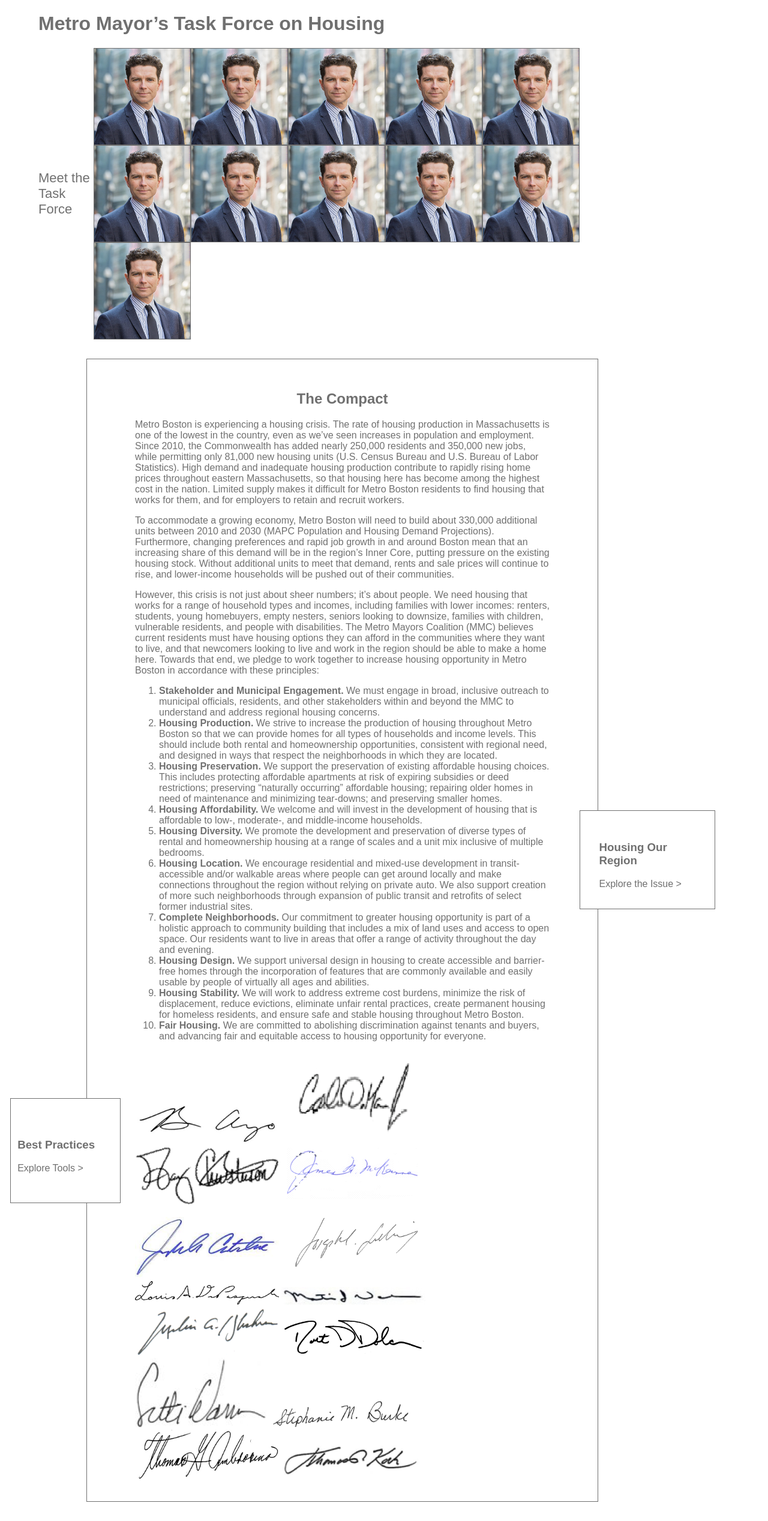
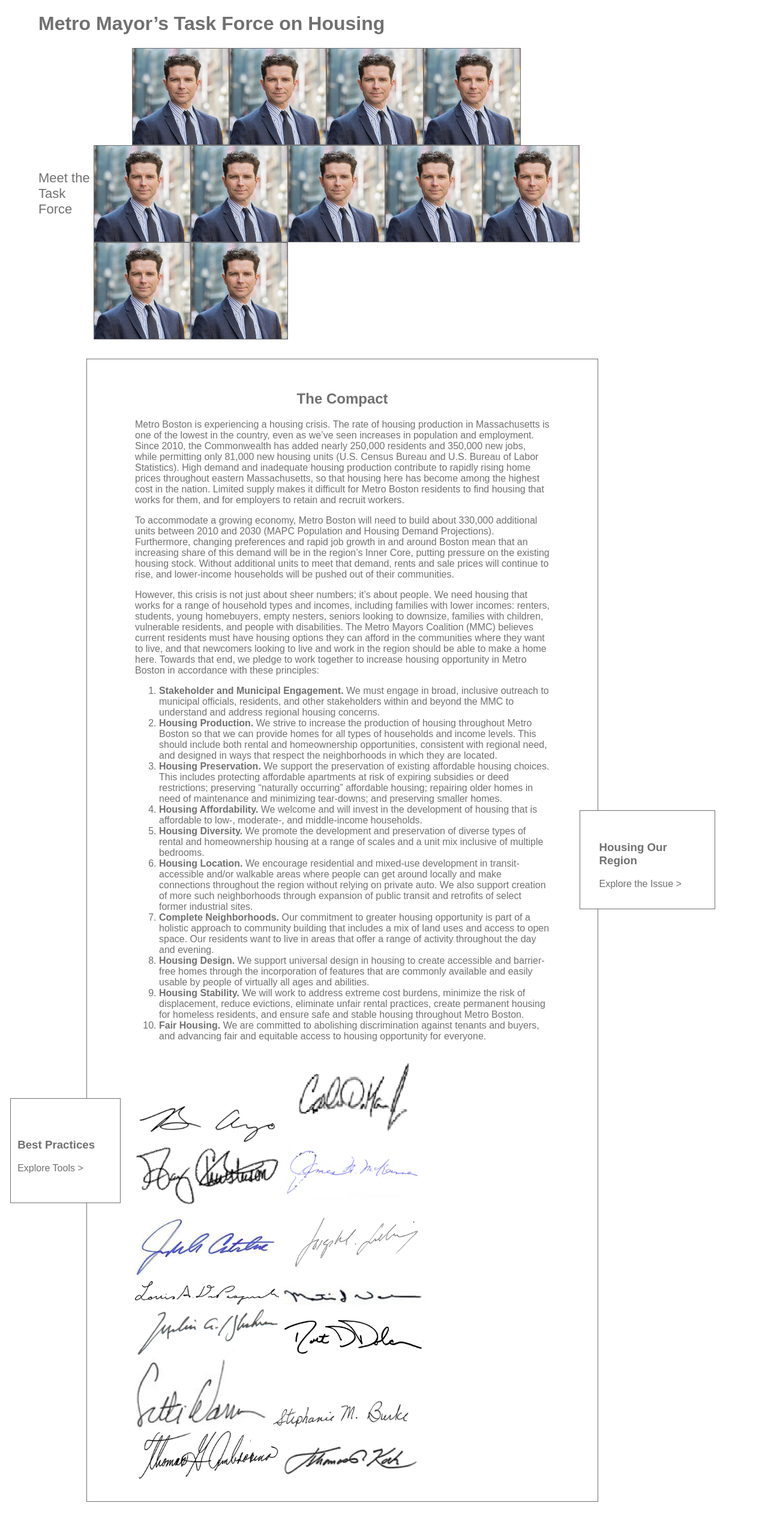
Before and after one commit to MAPC/metro-mayors-housing-task-force, a Jekyll site: the page built from index.html, in a window 1280 px wide. Shown: the whole page at 60% size. Built offline with Jekyll 4.4.1, drawn with Linux system fonts in a browser that asks for light colours.

Commit message:
Add CSS Offset for First Row
This is a CSS offset in the first row to comport with the wireframe.

```diff
--- a/_sass/front.scss
+++ b/_sass/front.scss
@@ -90,30 +90,38 @@ button {
 }
 
 .task-force {
-  width: 80%;
   display: flex;
   flex-wrap: wrap;
   align-items: center;
+  @media #{$desktop} {
+    width: 80%;
     justify-content: flex-end;
+  }
 }
 
 .task-force-member {
+  @media #{$desktop} {
     width: 10em;
     height: 10em;
     border: 0.1em solid;
     object-fit: cover;
   }
+}
 
 .task-force-text {
+  @media #{$desktop} {
     width: 10%;
+  }
   font-size: 22px;
 }
 
 .task-force-members {
-  width: 90%;
   overflow: hidden;
   img {
     float: left;
+  }
+  @media #{$desktop} {
+    width: 90%;
   }
 }
 
@@ -151,3 +159,9 @@ button {
     position: absolute;
   }
 }
+
+#first-task-force-member {
+  @media #{$desktop} {
+    margin-left: 4em;
+  }
+}
--- a/index.html
+++ b/index.html
@@ -9,7 +9,7 @@ title: Metro Mayor's Task Force on Housing
     Meet the Task Force
   </div>
   <div class="task-force-members">
-    <img class="task-force-member" src="images/reardon.jpg">
+    <img class="task-force-member" id="first-task-force-member" src="images/reardon.jpg">
     <img class="task-force-member" src="images/reardon.jpg">
     <img class="task-force-member" src="images/reardon.jpg">
     <img class="task-force-member" src="images/reardon.jpg">
```
Lines whose indentation alone changed are shown as unchanged.
